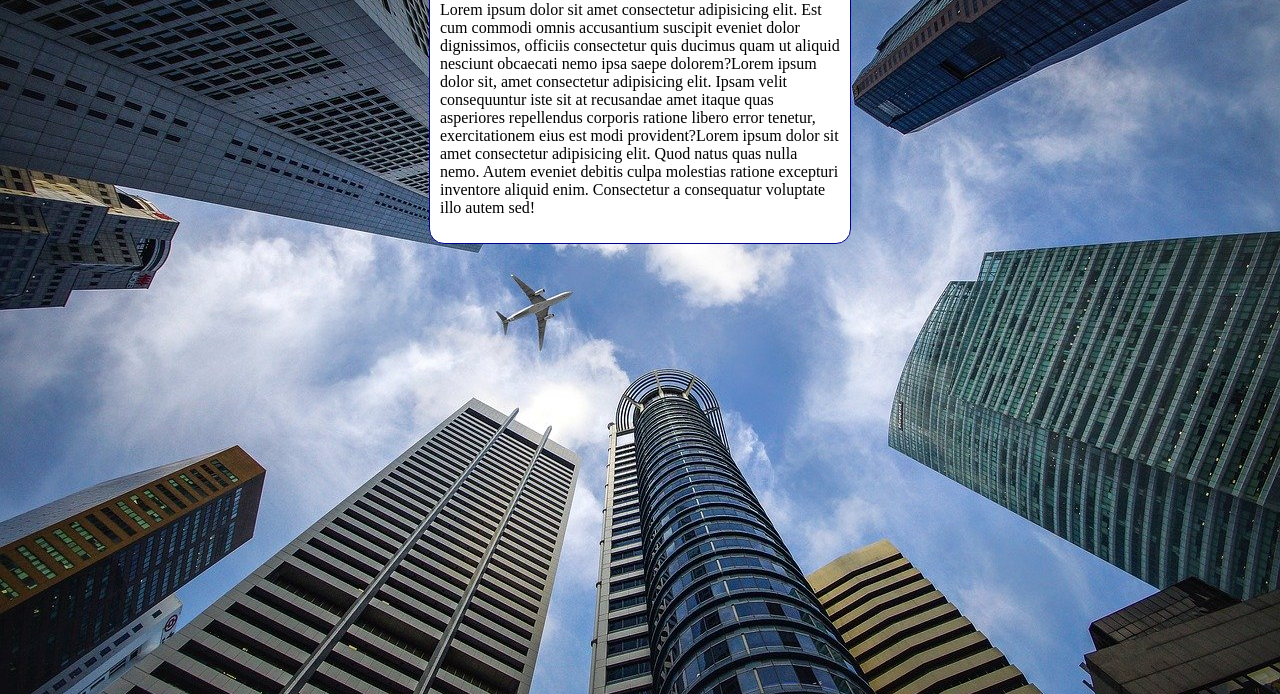
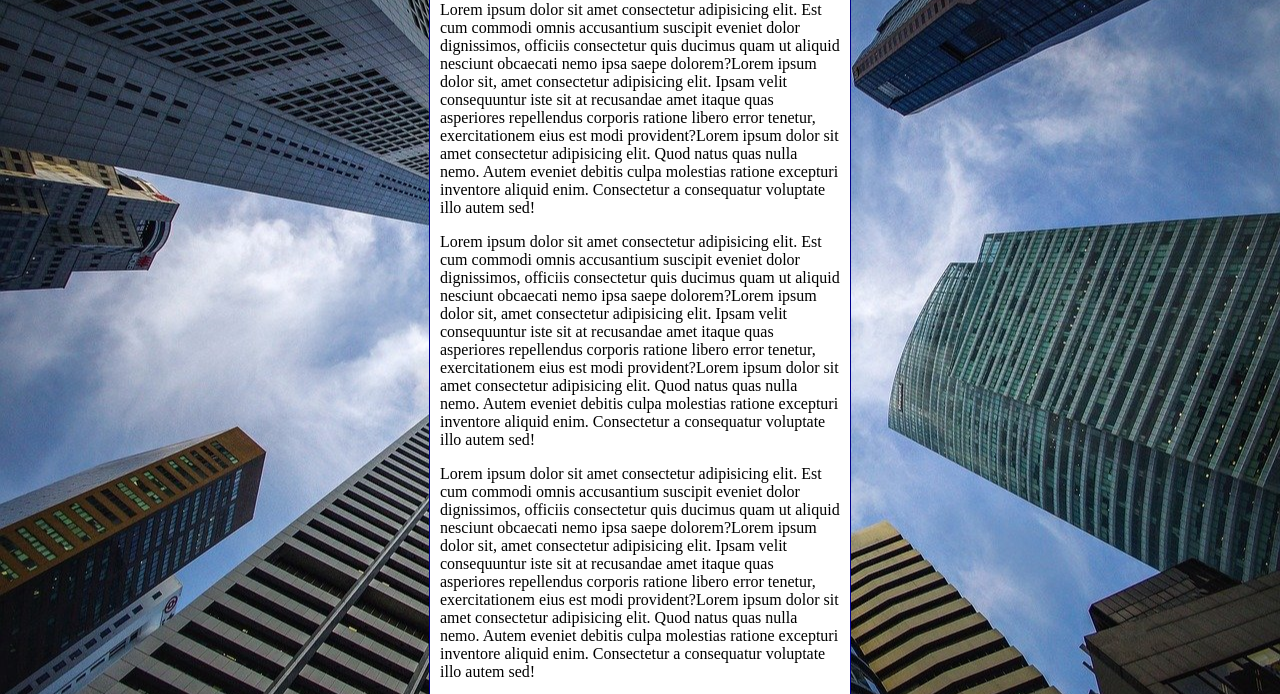
Before and after one commit to JefDev7/html-css, a plain HTML site: page exercicios/ex022/fundo006.html in a window 1280 px wide. Shown: the part 98-792 px from the top of the page. Drawn offline with Linux system fonts and the light colour scheme.

Commit message:
Update fundo006.html

```diff
--- a/exercicios/ex022/fundo006.html
+++ b/exercicios/ex022/fundo006.html
@@ -10,8 +10,8 @@
             height: 100vh;
             background-color: black;
             background-image: url('imagens/wallpaper002.jpg');
-            background-position: center top;
-            background-repeat: no-repeat;
+            background-position: center center;
+            background-repeat: repeat-y;
             background-size: cover;
         }
 
@@ -29,6 +29,9 @@
     <main>
         <h1>Teste de Imagem de Fundo</h1>
         <p>Lorem ipsum dolor sit amet consectetur adipisicing elit. Est cum commodi omnis accusantium suscipit eveniet dolor dignissimos, officiis consectetur quis ducimus quam ut aliquid nesciunt obcaecati nemo ipsa saepe dolorem?Lorem ipsum dolor sit, amet consectetur adipisicing elit. Ipsam velit consequuntur iste sit at recusandae amet itaque quas asperiores repellendus corporis ratione libero error tenetur, exercitationem eius est modi provident?Lorem ipsum dolor sit amet consectetur adipisicing elit. Quod natus quas nulla nemo. Autem eveniet debitis culpa molestias ratione excepturi inventore aliquid enim. Consectetur a consequatur voluptate illo autem sed!</p>
+        <p>Lorem ipsum dolor sit amet consectetur adipisicing elit. Est cum commodi omnis accusantium suscipit eveniet dolor dignissimos, officiis consectetur quis ducimus quam ut aliquid nesciunt obcaecati nemo ipsa saepe dolorem?Lorem ipsum dolor sit, amet consectetur adipisicing elit. Ipsam velit consequuntur iste sit at recusandae amet itaque quas asperiores repellendus corporis ratione libero error tenetur, exercitationem eius est modi provident?Lorem ipsum dolor sit amet consectetur adipisicing elit. Quod natus quas nulla nemo. Autem eveniet debitis culpa molestias ratione excepturi inventore aliquid enim. Consectetur a consequatur voluptate illo autem sed!</p>
+        <p>Lorem ipsum dolor sit amet consectetur adipisicing elit. Est cum commodi omnis accusantium suscipit eveniet dolor dignissimos, officiis consectetur quis ducimus quam ut aliquid nesciunt obcaecati nemo ipsa saepe dolorem?Lorem ipsum dolor sit, amet consectetur adipisicing elit. Ipsam velit consequuntur iste sit at recusandae amet itaque quas asperiores repellendus corporis ratione libero error tenetur, exercitationem eius est modi provident?Lorem ipsum dolor sit amet consectetur adipisicing elit. Quod natus quas nulla nemo. Autem eveniet debitis culpa molestias ratione excepturi inventore aliquid enim. Consectetur a consequatur voluptate illo autem sed!</p>
+        <p>Lorem ipsum dolor sit amet consectetur adipisicing elit. Est cum commodi omnis accusantium suscipit eveniet dolor dignissimos, officiis consectetur quis ducimus quam ut aliquid nesciunt obcaecati nemo ipsa saepe dolorem?Lorem ipsum dolor sit, amet consectetur adipisicing elit. Ipsam velit consequuntur iste sit at recusandae amet itaque quas asperiores repellendus corporis ratione libero error tenetur, exercitationem eius est modi provident?Lorem ipsum dolor sit amet consectetur adipisicing elit. Quod natus quas nulla nemo. Autem eveniet debitis culpa molestias ratione excepturi inventore aliquid enim. Consectetur a consequatur voluptate illo autem sed!</p>
     </main>
 </body>
 </html>
```
